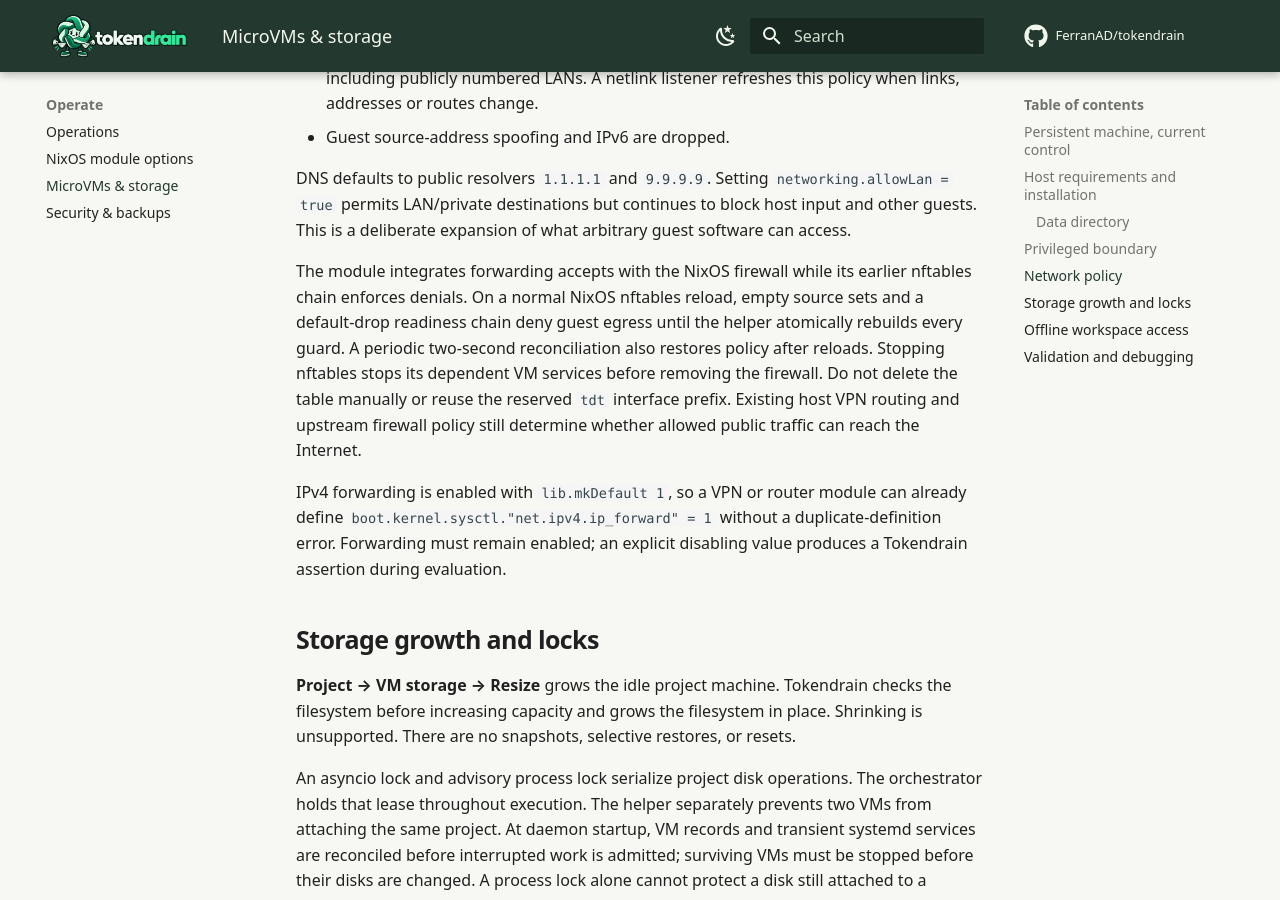
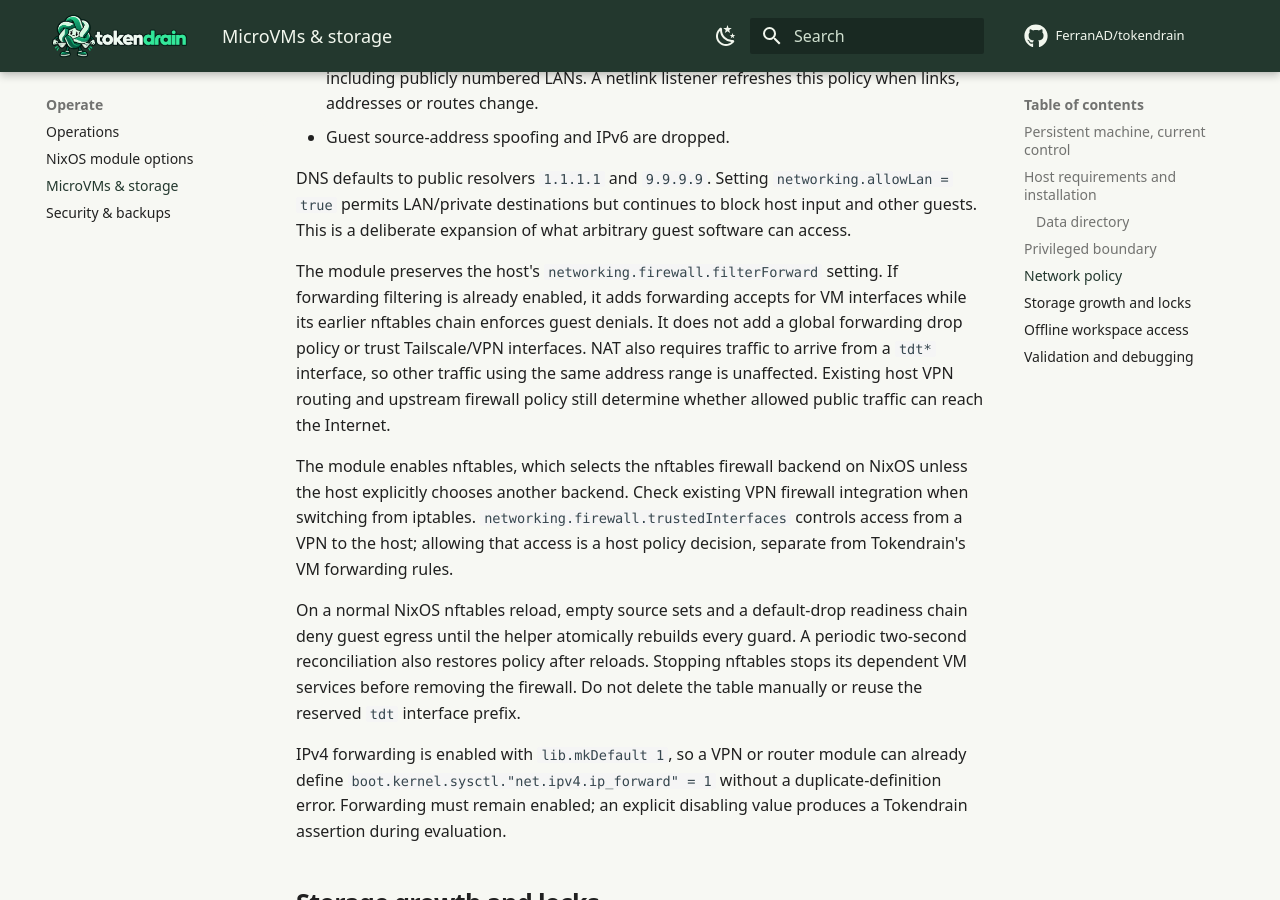
Before and after one commit to FerranAD/tokendrain, an MkDocs documentation site: the page built from docs/microvms.md, in a window 1280 px wide and 900 px high, scrolled down 3797 px. Built offline with MkDocs 1.6.1 and Material for MkDocs 9.7.7, drawn with Linux system fonts in a browser that asks for light colours.

Commit message:
fix: tailscale

```diff
--- a/docs/microvms.md
+++ b/docs/microvms.md
@@ -87,7 +87,11 @@ Every VM has a separate TAP interface named `tdt…` and a unique routed `/30` i
 
 DNS defaults to public resolvers `1.1.1.1` and `9.9.9.9`. Setting `networking.allowLan = true` permits LAN/private destinations but continues to block host input and other guests. This is a deliberate expansion of what arbitrary guest software can access.
 
-The module integrates forwarding accepts with the NixOS firewall while its earlier nftables chain enforces denials. On a normal NixOS nftables reload, empty source sets and a default-drop readiness chain deny guest egress until the helper atomically rebuilds every guard. A periodic two-second reconciliation also restores policy after reloads. Stopping nftables stops its dependent VM services before removing the firewall. Do not delete the table manually or reuse the reserved `tdt` interface prefix. Existing host VPN routing and upstream firewall policy still determine whether allowed public traffic can reach the Internet.
+The module preserves the host's `networking.firewall.filterForward` setting. If forwarding filtering is already enabled, it adds forwarding accepts for VM interfaces while its earlier nftables chain enforces guest denials. It does not add a global forwarding drop policy or trust Tailscale/VPN interfaces. NAT also requires traffic to arrive from a `tdt*` interface, so other traffic using the same address range is unaffected. Existing host VPN routing and upstream firewall policy still determine whether allowed public traffic can reach the Internet.
+
+The module enables nftables, which selects the nftables firewall backend on NixOS unless the host explicitly chooses another backend. Check existing VPN firewall integration when switching from iptables. `networking.firewall.trustedInterfaces` controls access from a VPN to the host; allowing that access is a host policy decision, separate from Tokendrain's VM forwarding rules.
+
+On a normal NixOS nftables reload, empty source sets and a default-drop readiness chain deny guest egress until the helper atomically rebuilds every guard. A periodic two-second reconciliation also restores policy after reloads. Stopping nftables stops its dependent VM services before removing the firewall. Do not delete the table manually or reuse the reserved `tdt` interface prefix.
 
 IPv4 forwarding is enabled with `lib.mkDefault 1`, so a VPN or router module can already define `boot.kernel.sysctl."net.ipv4.ip_forward" = 1` without a duplicate-definition error. Forwarding must remain enabled; an explicit disabling value produces a Tokendrain assertion during evaluation.
 
```
Also changed, not shown: 5 other files.
